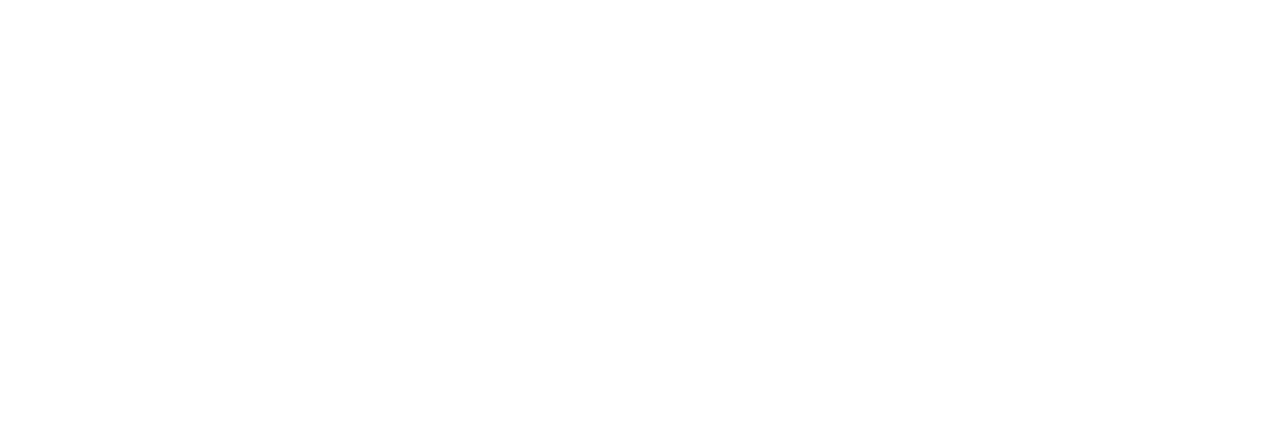
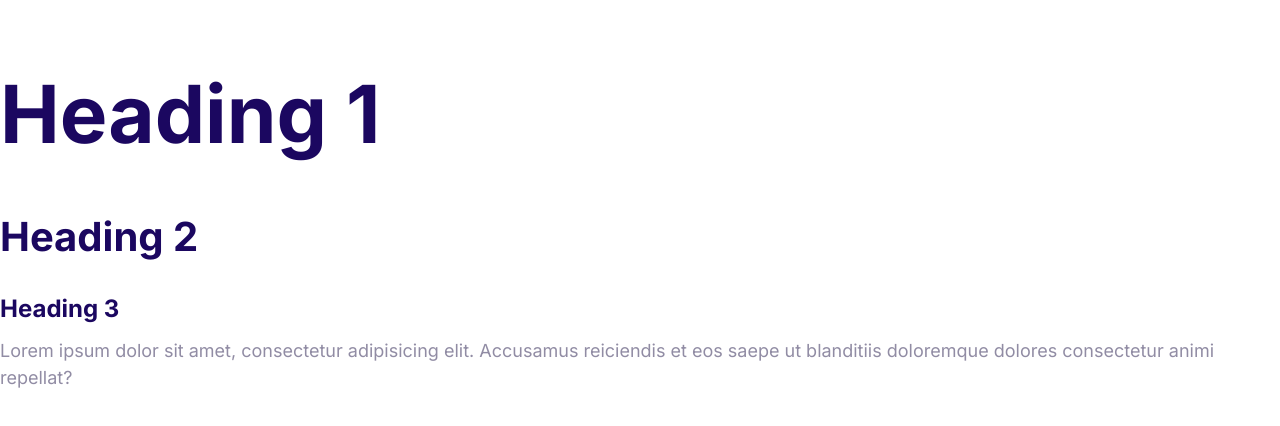
Before and after one commit to jbmarvin24/marvsify, a plain HTML site: page index.html in a window 1280 px wide. Drawn offline with Linux system fonts and the light colour scheme.

Commit message:
define the styles for the fonts

```diff
--- a/css/styles.css
+++ b/css/styles.css
@@ -5,3 +5,55 @@
     --color-headings: #1b0760;
     --color-body: #918ca4;
 }
+
+html {
+    font-size: 62.5%;
+}
+
+body {
+    font-family: Inter, Arial, Helvetica, sans-serif;
+    font-size: 2.4rem;
+    line-height: 1.5;
+    color: var(--color-body);
+}
+
+h1, h2, h3 {
+    color: var(--color-headings);
+    margin-bottom: 1rem;
+}
+
+h1 {
+    font-size: 7rem;
+}
+
+h2 {
+    font-size: 4rem;
+}
+
+h3 {
+    font-size: 3rem;
+
+}
+
+p {
+    margin-top: 0;
+}
+
+
+@media screen and (min-width: 1024px) {
+    body {
+        font-size: 1.8rem;
+    }
+
+    h1 {
+        font-size: 8rem;
+    }
+
+    h2 {
+        font-size: 4rem;
+    }
+
+    h3 {
+        font-size: 2.4rem;
+    }
+}
--- a/index.html
+++ b/index.html
@@ -6,13 +6,20 @@
     <meta http-equiv="X-UA-Compatible" content="IE=edge">
     <meta name="viewport" content="width=device-width, initial-scale=1.0">
     <title>Document</title>
+    <link rel="preconnect" href="https://fonts.googleapis.com">
+    <link rel="preconnect" href="https://fonts.gstatic.com" crossorigin>
+    <link href="https://fonts.googleapis.com/css2?family=Inter:wght@400;700&display=swap" rel="stylesheet">
     <link rel="stylesheet" href="css/normalize.css">
     <link rel="stylesheet" href="css/styles.css">
 
 </head>
 
 <body>
-
+    <h1>Heading 1</h1>
+    <h2>Heading 2</h2>
+    <h3>Heading 3</h3>
+    <p>Lorem ipsum dolor sit amet, consectetur adipisicing elit. Accusamus reiciendis et eos saepe ut blanditiis
+        doloremque dolores consectetur animi repellat?</p>
 </body>
 
 </html>
```
